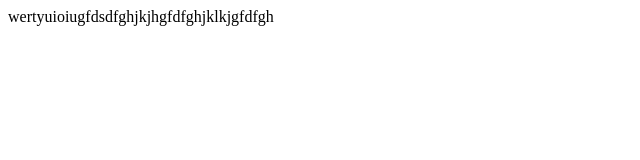
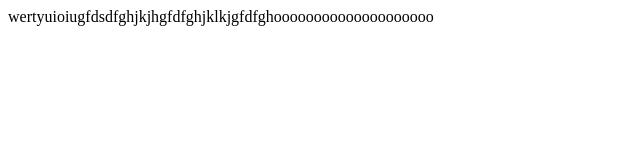
Before and after one commit to igorekkkkkkk/ig, a plain HTML site: page index.html in a window 1280 px wide. Shown: the whole page, without its empty margins (0-640 px from the left). Drawn offline with Linux system fonts and the light colour scheme.

Commit message:
Update index.html

```diff
--- a/index.html
+++ b/index.html
@@ -6,6 +6,6 @@
     <title>Document</title>
 </head>
 <body>
-    wertyuioiugfdsdfghjkjhgfdfghjklkjgfdfgh
+    wertyuioiugfdsdfghjkjhgfdfghjklkjgfdfghoooooooooooooooooooo
 </body>
 </html>
```
